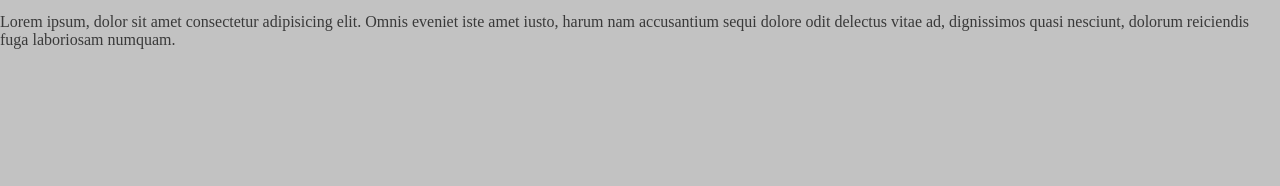
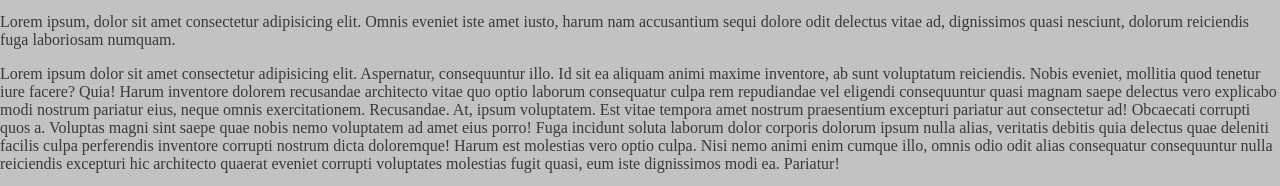
Before and after one commit to matthewcumbo/Web51ClassExample, a plain HTML site: page index.html in a window 1280 px wide. Shown: the part 1254-1440 px from the top of the page. Before the commit the page ends 1319 px from the top, so only its background shows below. Drawn offline with Linux system fonts and the light colour scheme.

Commit message:
commit from ipad

```diff
--- a/index.html
+++ b/index.html
@@ -67,5 +67,11 @@
 
 
         <p>Lorem ipsum, dolor sit amet consectetur adipisicing elit. Omnis eveniet iste amet iusto, harum nam accusantium sequi dolore odit delectus vitae ad, dignissimos quasi nesciunt, dolorum reiciendis fuga laboriosam numquam.</p>
+        <p>Lorem ipsum dolor sit amet consectetur adipisicing elit. Aspernatur, consequuntur illo. Id sit ea aliquam animi maxime inventore, ab sunt voluptatum reiciendis. Nobis eveniet, mollitia quod tenetur iure facere? Quia!
+        Harum inventore dolorem recusandae architecto vitae quo optio laborum consequatur culpa rem repudiandae vel eligendi consequuntur quasi magnam saepe delectus vero explicabo modi nostrum pariatur eius, neque omnis exercitationem. Recusandae.
+        At, ipsum voluptatem. Est vitae tempora amet nostrum praesentium excepturi pariatur aut consectetur ad! Obcaecati corrupti quos a. Voluptas magni sint saepe quae nobis nemo voluptatem ad amet eius porro!
+        Fuga incidunt soluta laborum dolor corporis dolorum ipsum nulla alias, veritatis debitis quia delectus quae deleniti facilis culpa perferendis inventore corrupti nostrum dicta doloremque! Harum est molestias vero optio culpa.
+        Nisi nemo animi enim cumque illo, omnis odio odit alias consequatur consequuntur nulla reiciendis excepturi hic architecto quaerat eveniet corrupti voluptates molestias fugit quasi, eum iste dignissimos modi ea. Pariatur!
+    </p>
     </body>
     </html>
```
